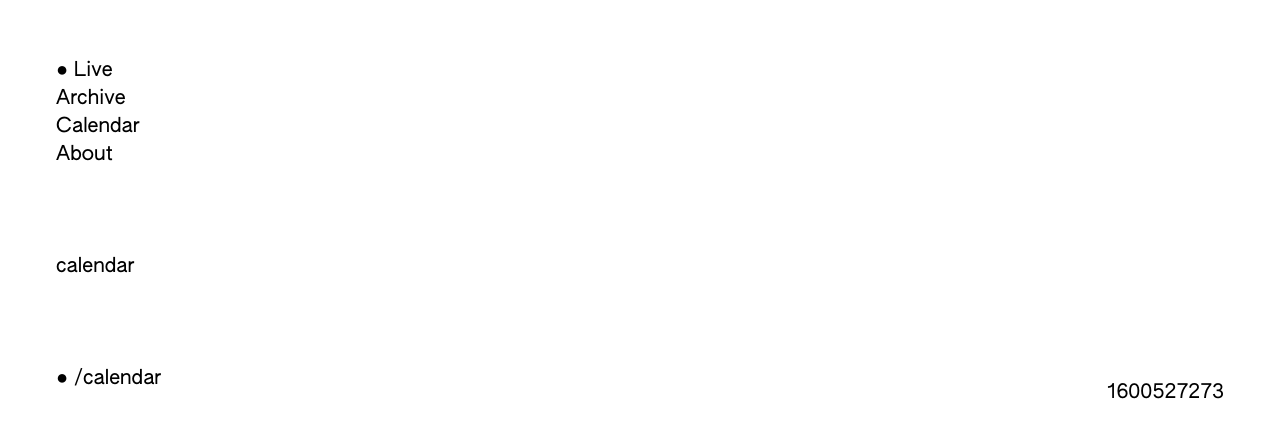
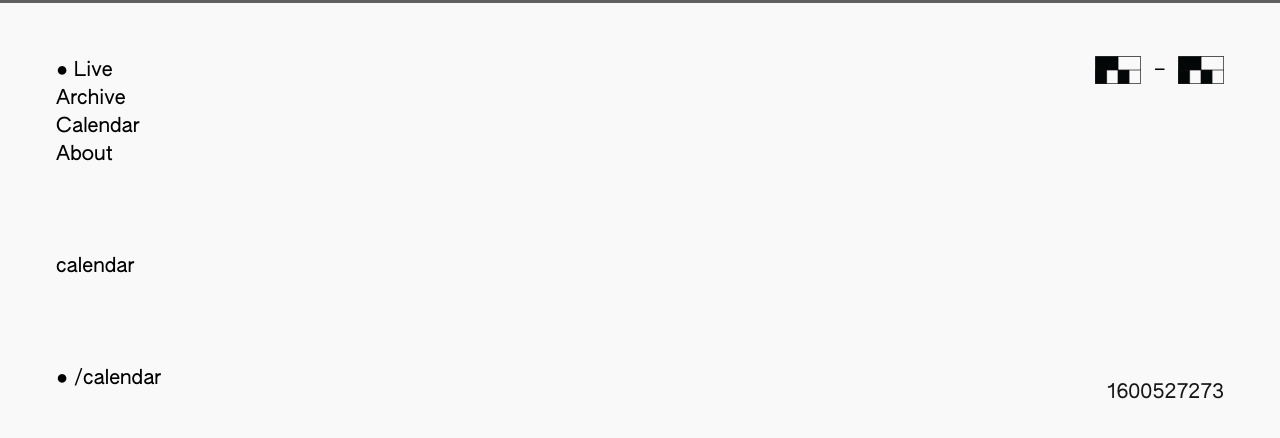
Before and after one commit to bard-css-practicum-2020/bard-css-practicum-2020, a Gatsby site: page /calendar in a window 1280 px wide. Built offline with nearby package versions, Linux system fonts and the light colour scheme; Gatsby itself is replaced by a stand-in of ours.

Commit message:
Reduce color contrst

```diff
--- a/src/components/footer/footer.module.css
+++ b/src/components/footer/footer.module.css
@@ -12,8 +12,6 @@
   flex-wrap: nowrap;
   justify-content: space-between;
   align-items: center;
-  /* color */
-  background-color: var(--color-white);
 }
 
 .footer .is-live {
--- a/src/components/header/header.js
+++ b/src/components/header/header.js
@@ -6,6 +6,9 @@ import LiveDot from "~components/liveDot/liveDot"
 
 /* Import Local Styles*/
 import styles from "./header.module.css"
+
+/* Import Local Assets */
+import MinusFourFlagSrc from "./resources/minus-four-flag.png"
 
 const Header = () => {
   return (
@@ -26,6 +29,11 @@ const Header = () => {
           <Link to="/about">About</Link>
         </li>
       </ul>
+      <div className={styles.flags}>
+        <img src={MinusFourFlagSrc} alt="Minus Four" />
+        <p>–</p>
+        <img src={MinusFourFlagSrc} alt="Minus Four" />
+      </div>
     </header>
   )
 }
--- a/src/components/header/header.module.css
+++ b/src/components/header/header.module.css
@@ -1,7 +1,7 @@
 header.header {
+  position: relative;
   margin: 1.4rem;
   padding: 1.4rem;
-  background-color: var(--color-white);
 }
 
 header a {
@@ -13,6 +13,27 @@ header ul {
   margin-bottom: 0;
 }
 
+header .flags {
+  position: absolute;
+  top: 1.4rem;
+  right: 1.4rem;
+  display: flex;
+  flex-direction: row;
+  justify-content: flex-end;
+}
+
+header .flags img {
+  height: 1.4rem;
+}
+
+header .flags img:first-of-type {
+  padding-right: 1ch;
+}
+
+header .flags p {
+  margin-right: 1ch;
+}
+
 @media (max-width: 768px) {
   header.header {
     margin: 1.4rem;
--- /dev/null
+++ b/src/components/timeline/timeline.js
@@ -0,0 +1,12 @@
+import React, { useContext } from "react"
+
+import IsLiveContext from "~context/isLive"
+
+import styles from "./timeline.module.css"
+
+const Timeline = () => {
+  const [isLive] = useContext(IsLiveContext)
+  return <div className={`${styles.timeline} ${isLive ? styles.isLive : ""}`} />
+}
+
+export default Timeline
--- /dev/null
+++ b/src/components/timeline/timeline.module.css
@@ -0,0 +1,12 @@
+.timeline {
+    position: fixed;
+    top: 0;
+    left: 0;
+    right: 0;
+    height: 3px;
+    background-color: var(--color-gray);
+}
+
+.timeline.is-live {
+    background-color: var(--color-red);
+}
--- a/src/layouts/index.css
+++ b/src/layouts/index.css
@@ -1,12 +1,13 @@
 /* Global CSS variables*/
 :root {
-  --color-white: #ffffff;
-  --color-light-gray: #d5d5d5;
-  --color-gray: #777777;
-  --color-black: #000000;
+  --color-white: #f9f9f9;
+  --color-light-gray: #e5e5e5;
+  --color-gray: #606060;
+  --color-black: #161616;
   --color-red: red;
 }
 
 body {
   font-family: "Authentic Sans";
+  background-color: var(--color-white);
 }
--- a/src/layouts/index.js
+++ b/src/layouts/index.js
@@ -8,6 +8,7 @@ import SEO from "~components/seo/seo"
 import LoadingOverlay from "~components/loadingOverlay/loadingOverlay"
 import Header from "~components/header/header"
 import Footer from "~components/footer/footer"
+import Timeline from "~components/timeline/timeline"
 
 /* Import Global Normalize*/
 import "normalize.css"
@@ -31,6 +32,7 @@ const Layout = ({ children, location }) => (
   <IsLiveProvider location={location}>
     <SEO pathname={location.pathname} defer={false} />
     <LoadingOverlay />
+    <Timeline />
     <Header />
     <div className={styles.layout}>{children}</div>
     <Footer location={location} />
```
Also changed, not shown: src/components/header/resources/minus-four-flag.png (added).
